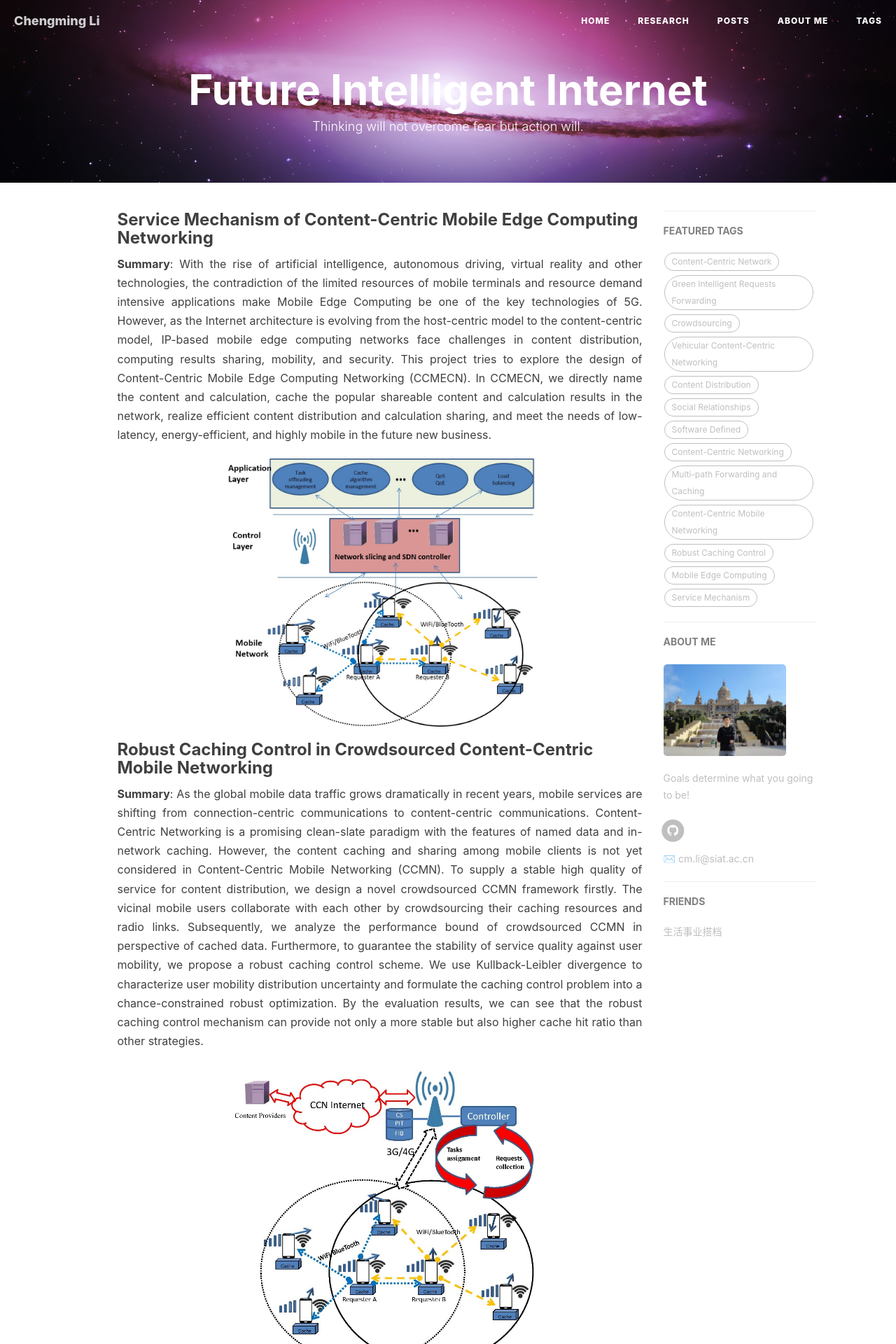
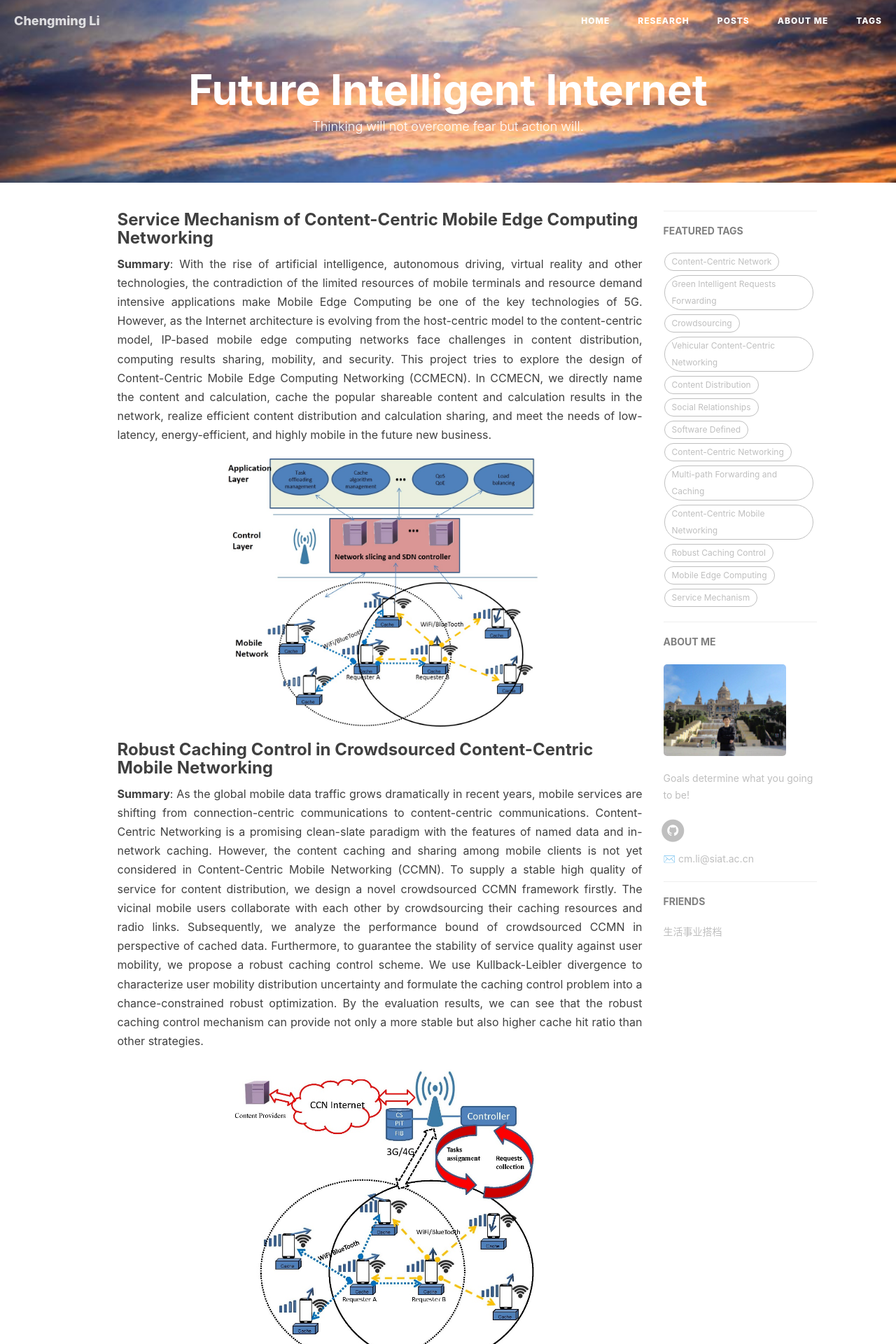
Before and after one commit to cm-li/cm-li.github.io, a Jekyll site: the page built from index.html, in a window 1280 px wide. Shown: the top 1920 px of the page at 70% size. Built offline with Jekyll 4.4.1, drawn with Linux system fonts in a browser that asks for light colours; nearby versions of some CDN libraries; comment, search, counter and statistics services are not loaded.

Commit message:
Update index.html

```diff
--- a/index.html
+++ b/index.html
@@ -1,7 +1,6 @@
 ---
 layout: page
 description: "Thinking will not overcome fear but action will."
-header-img: "img/home-bg-star.jpg"
 ---
 <div class="projects-study">
   <h3 class="projects-study__title">
```
